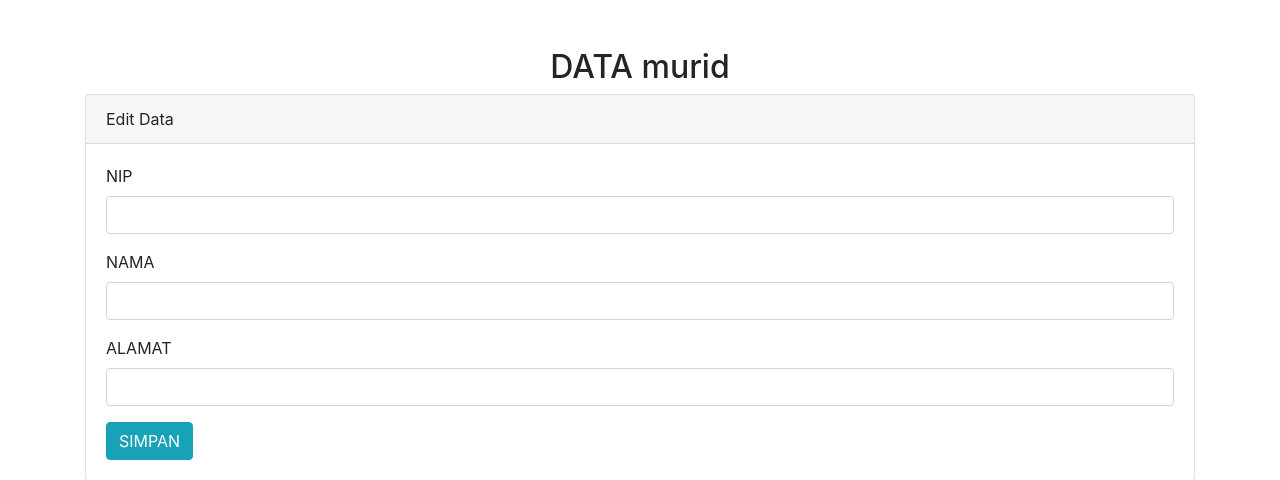
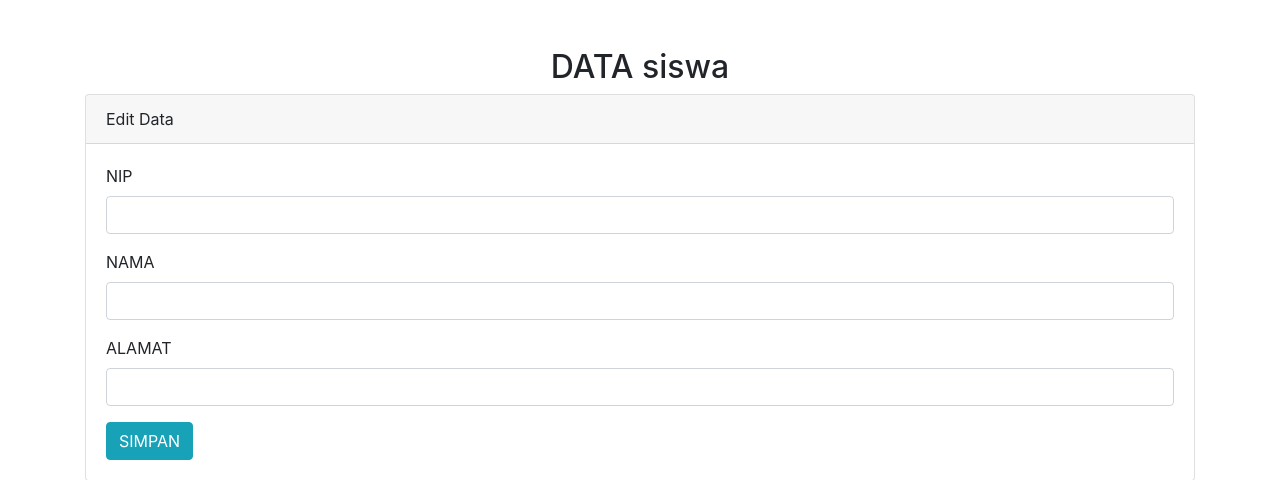
Before and after one commit to Wildantzy1234/day3prapkl_ReviewwOOP, a PHP site: page /edit.php?no=1 in a window 1280 px wide. Shown: the top 480 px of the page. Run offline with PHP 8.4, Linux system fonts and the light colour scheme; data that the repository does not hold is empty.

Commit message:
data siswa

```diff
--- a/latihan_praktik/edit.php
+++ b/latihan_praktik/edit.php
@@ -15,7 +15,7 @@
 
 <br><br>
 
-        <center><h2>DATA murid</h2></center>
+        <center><h2>DATA siswa</h2></center>
         <!-- CARDs -->
         <div class="container">
         <div class="card">
```
